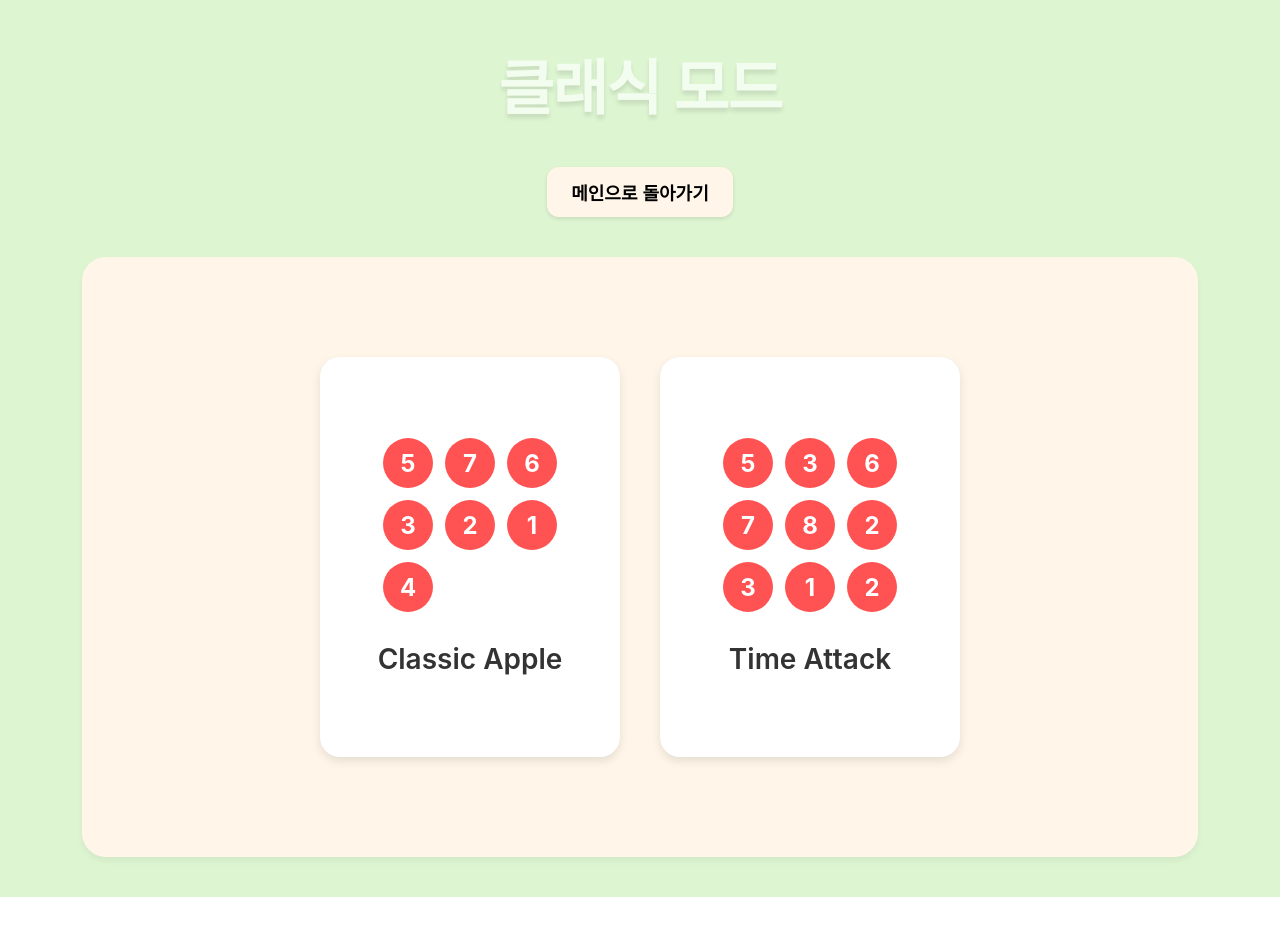
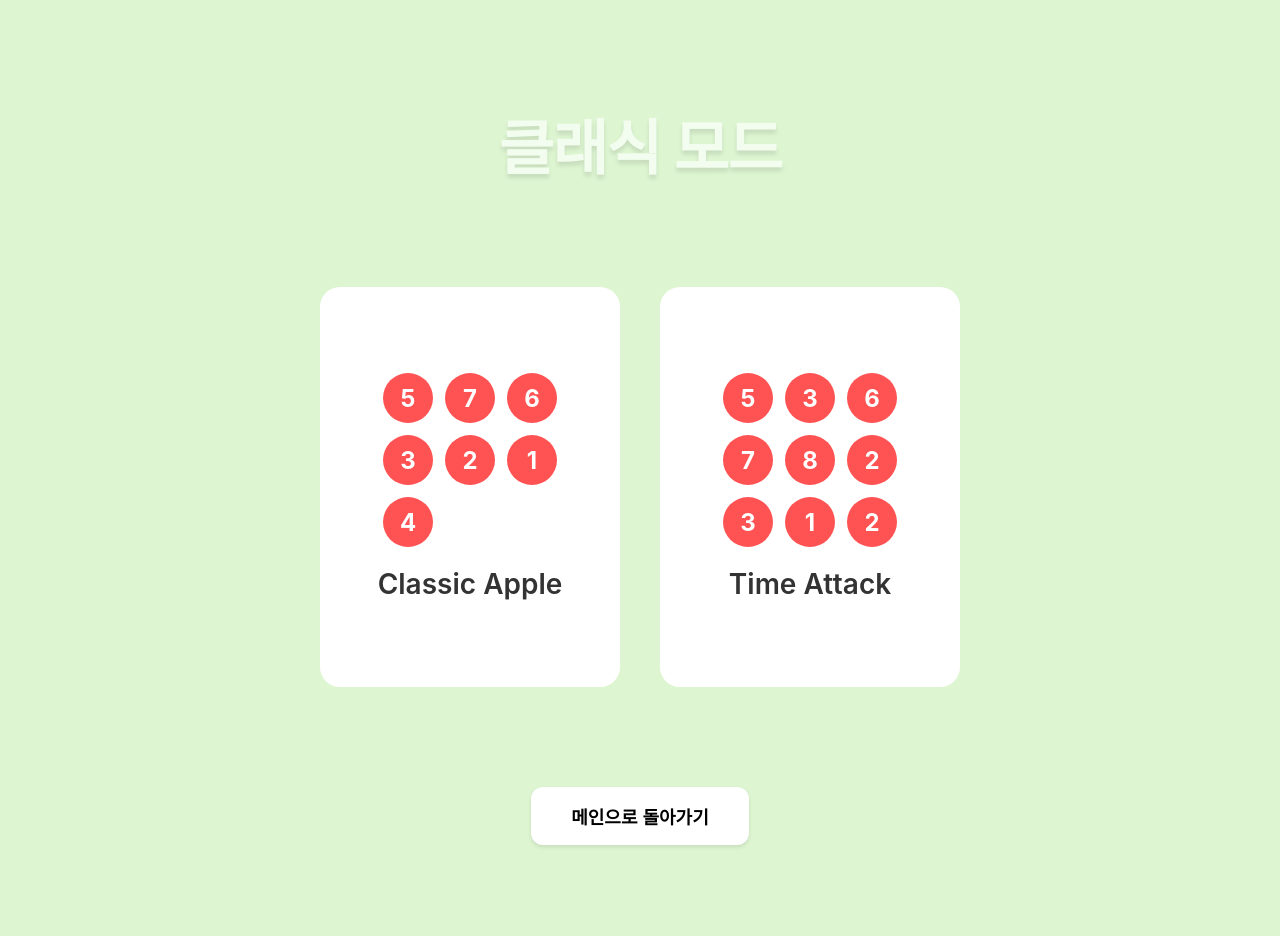
Before and after one commit to jomebe/AiB, a React (Create React App) app: page /classic in a window 1280 px wide. Shown: the top 936 px of the page. Before the commit the page ends 897 px from the top, so only its background shows below. Built offline with nearby package versions, Linux system fonts and the light colour scheme; a web font is replaced by a local one.

Commit message:
디자인 수정 1

```diff
--- a/src/components/pages/Classic.jsx
+++ b/src/components/pages/Classic.jsx
@@ -66,7 +66,6 @@ function Classic() {
   return (
     <div className="classic-container">
       <h1 className="classic-title">클래식 모드</h1>
-      <button className="back-button" onClick={handleBack}>메인으로 돌아가기</button>
       <div className="game-container">
         {renderGameContent()}
       </div>
@@ -75,6 +74,7 @@ function Classic() {
           모드 선택으로 돌아가기
         </button>
       )}
+      <button className="back-button" onClick={handleBack}>메인으로 돌아가기</button>
     </div>
   );
 }
--- a/src/components/styles/Arcade.css
+++ b/src/components/styles/Arcade.css
@@ -4,7 +4,7 @@
   align-items: center;
   justify-content: flex-start;
   min-height: 100vh;
-  background: #FFE8C7;
+  /* background: #FFE8C7; */
   font-family: "Wanted Sans Variable", -apple-system, BlinkMacSystemFont, system-ui, Roboto, sans-serif;
   padding: 40px 20px;
 }
@@ -20,10 +20,10 @@
 }
 
 .back-button {
-  background: #FFF6E9;
+  background: white;
   border: none;
   border-radius: 12px;
-  padding: 12px 24px;
+  padding: 16px 40px;
   font-size: 18px;
   font-weight: 600;
   cursor: pointer;
@@ -39,9 +39,9 @@
 .game-container {
   width: 90%;
   max-width: 1200px;
-  background: #FFF6E9;
+  /* background: #FFF6E9; */
   border-radius: 24px;
   padding: 40px;
-  box-shadow: 0 4px 6px rgba(0, 0, 0, 0.05);
+  /* box-shadow: 0 4px 6px rgba(0, 0, 0, 0.05); */
   min-height: 600px;
 }
--- a/src/components/styles/Classic.css
+++ b/src/components/styles/Classic.css
@@ -6,21 +6,23 @@
   min-height: 100vh;
   background: #DDF5D1;
   font-family: "Wanted Sans Variable", -apple-system, BlinkMacSystemFont, system-ui, Roboto, sans-serif;
-  padding: 40px 20px;
+  padding: 100px 20px;
 }
+
+/* .main-container {} */
 
 .classic-title {
   font-size: 60px;
   font-weight: 700;
   color: #F2FDEF;
-  margin-bottom: 40px;
+  /* margin-bottom: 40px; */
   text-align: center;
   letter-spacing: -0.02em;
   text-shadow: 0px 4px 4px rgba(0, 0, 0, 0.1);
 }
 
 .back-button {
-  background: #F2FDEF;
+  /* background: #F2FDEF; */
   border: none;
   border-radius: 12px;
   padding: 12px 24px;
@@ -39,10 +41,10 @@
 .game-container {
   width: 90%;
   max-width: 1200px;
-  background: #F2FDEF;
+  /* background: #F2FDEF; */
   border-radius: 24px;
   padding: 40px;
-  box-shadow: 0 4px 6px rgba(0, 0, 0, 0.05);
+  /* box-shadow: 0 4px 6px rgba(0, 0, 0, 0.05); */
   min-height: 600px;
   display: flex;
   flex-direction: column;
@@ -70,7 +72,7 @@
   padding: 20px;
   cursor: pointer;
   transition: transform 0.2s ease;
-  box-shadow: 0 4px 10px rgba(0, 0, 0, 0.1);
+  /* box-shadow: 0 4px 10px rgba(0, 0, 0, 0.1); */
 }
 
 .mode-card:hover {
@@ -80,7 +82,7 @@
 .mode-title {
   font-size: 28px;
   font-weight: 600;
-  margin-top: 30px;
+  margin-top: 20px;
   color: #333;
 }
 
--- a/src/components/styles/Main.css
+++ b/src/components/styles/Main.css
@@ -31,7 +31,7 @@
   display: flex;
   flex-direction: row;
   align-items: center;
-  padding: 0 40px;
+  padding: 0 90px;
   cursor: pointer;
   transition: transform 0.2s ease;
   box-shadow: 0 4px 6px rgba(0, 0, 0, 0.05);
```
Also changed, not shown: src/logo.svg (deleted).
